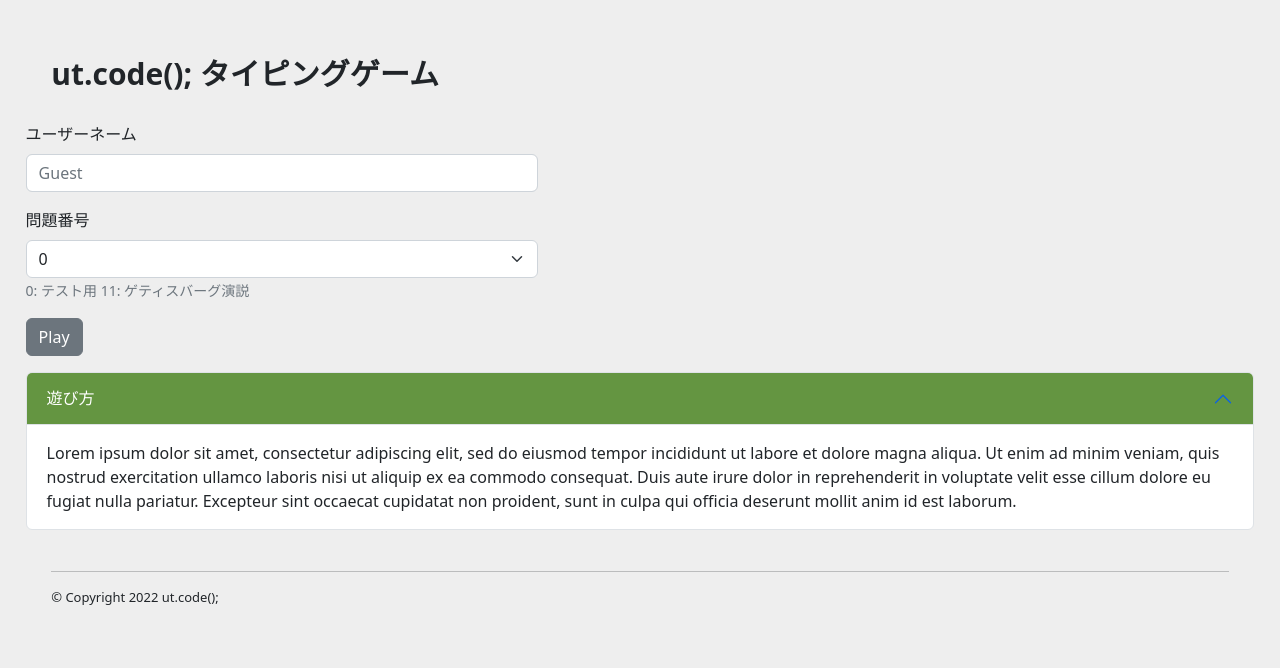
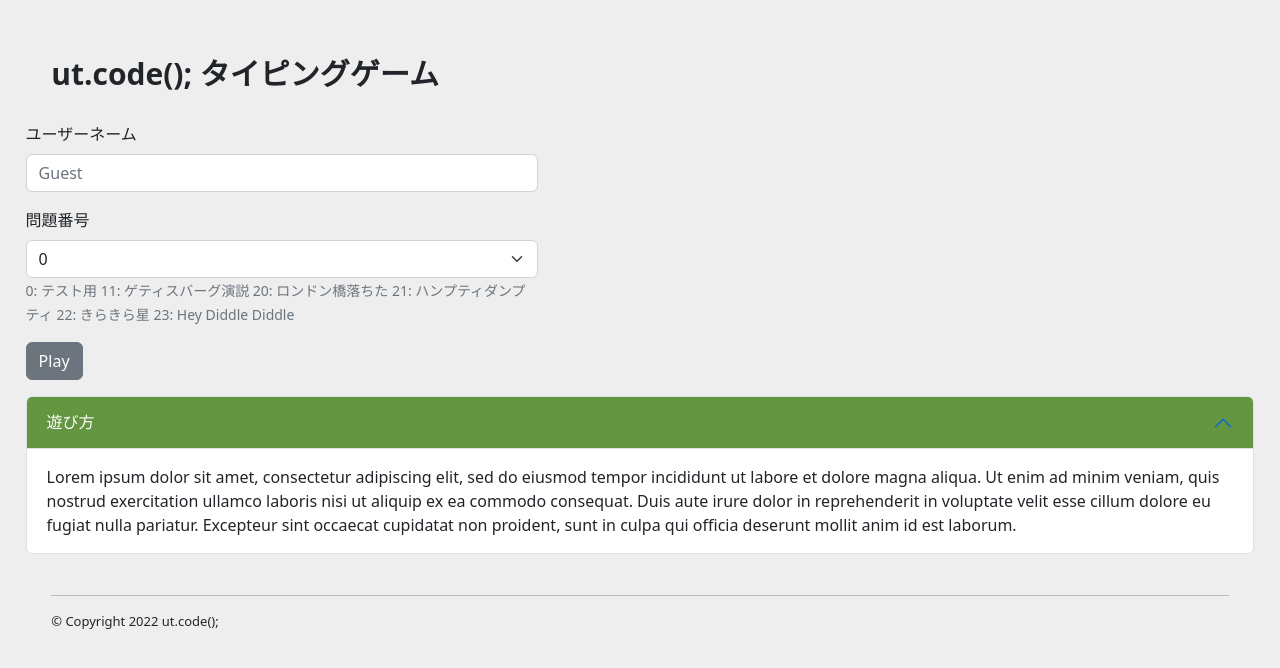
Before and after one commit to ut-code/typing-game, a React (Vite) app in the folder frontend/: page / in a window 1280 px wide. Shown: the top 668 px of the page. Built offline with nearby package versions, Linux system fonts and the light colour scheme.

Commit message:
サーバーで変数をcookieに保存するチャレンジ（未達成）

```diff
--- a/frontend/src/pages/Home.tsx
+++ b/frontend/src/pages/Home.tsx
@@ -20,19 +20,24 @@ export default function Home() {
       <Stack gap={3}>
         <div id="userinput">
           <Form>
-            <Form.Group className="mb-3" controlId="formBasicEmail">
+            <Form.Group className="mb-3" controlId="username">
               <Form.Label>ユーザーネーム</Form.Label>
               <Form.Control placeholder="Guest" />
             </Form.Group>
 
-            <Form.Group className="mb-3" controlId="formBasicPassword">
+            <Form.Group className="mb-3" controlId="qnumber">
               <Form.Label>問題番号</Form.Label>
               <Form.Select>
                 <option>0</option>
                 <option>11</option>
+                <option>20</option>
+                <option>21</option>
+                <option>22</option>
+                <option>23</option>
               </Form.Select>
               <Form.Text className="text-muted">
-                0: テスト用 11: ゲティスバーグ演説
+                0: テスト用 11: ゲティスバーグ演説 20: ロンドン橋落ちた 21:
+                ハンプティダンプティ 22: きらきら星 23: Hey Diddle Diddle
               </Form.Text>
             </Form.Group>
 
--- a/frontend/src/pages/script.js
+++ b/frontend/src/pages/script.js
@@ -2,19 +2,19 @@ export default async function script() {
   // ユーザーの入力情報を受け取る関数
   async function postCook() {
     // JSON形式でmain.jsから受信
-    // const json = JSON.stringify({ username: username, qnumber: qnumber });
+    const username = document.getElementById("username").value;
+    const qnumber = document.getElementById("qnumber").value;
+    const json = JSON.stringify({ username: username, qnumber: qnumber });
     const response = await fetch(
       `${import.meta.env.VITE_API_ENDPOINT}/cookSave`, // https://github.com/ut-code/typescript-react-node-template/blob/master/frontend/src/App.tsx を参照
       {
         method: "post",
         headers: { "Content-Type": "application/json" },
+        body: json,
       }
     );
 
-    // テキストを取り出し、objectに
-    // const x = await response.text();
-    // let username = JSON.parse(await response.text().username);
-    // let qnumber = JSON.parse(await response.text().qnumber);
+    document.write(username + " " + qnumber);
     window.location.href = "/basic";
   }
   document.getElementById("play-button").onclick = postCook;
```
Also changed, not shown: 1 other file (tests, documents, lock files or other folders).
